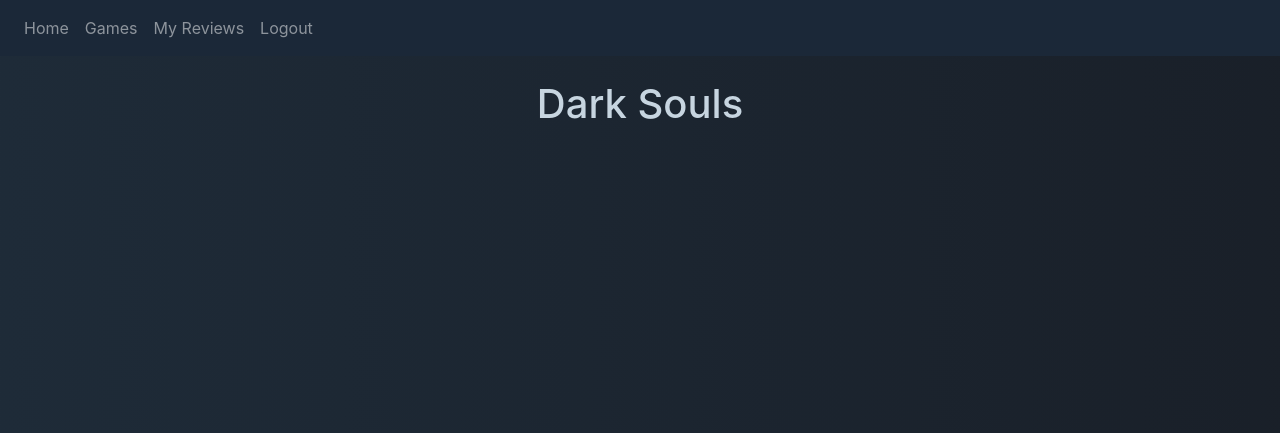
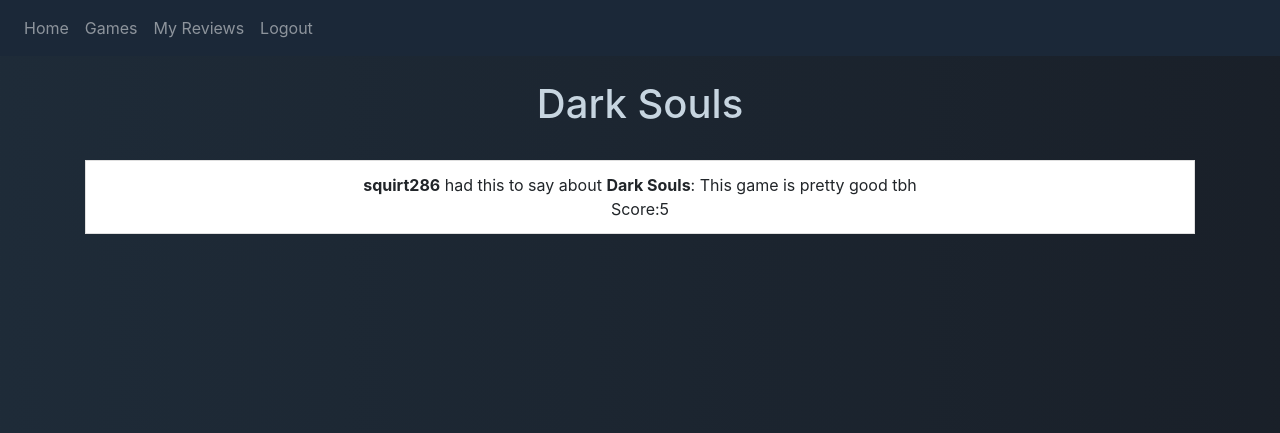
Before and after one commit to JacobDiamond286/specs-capstone, a Flask app: page /games/2 in a window 1280 px wide. Shown: the top 433 px of the page. Run offline with Flask 2, Linux system fonts and the light colour scheme; a user stored in the database is signed in; data comes from the database, SQL or seed files in the repository; both versions use the stored data as it was after the commit; some libraries are stand-ins or nearby versions.

Commit message:
FINISHED

```diff
--- a/website/templates/gamereviews.html
+++ b/website/templates/gamereviews.html
@@ -1,5 +1,11 @@
 {% extends "base.html" %} {% block title %}Reviews{% endblock %}
 {% block content %}
 <h1 class="font-color">{{ current_title }}</h1>
-
+{% for review in games %}
+    <br />
+    <li class="list-group-item"><b>{{ review.username }}</b> had this to say about <b>{{ review.game.title }}</b>: {{ review.text }}
+        <br/>
+        Score:{{ review.score }}</li>
+        <br />
+{% endfor %}
 {% endblock %}
--- a/website/views.py
+++ b/website/views.py
@@ -44,27 +44,9 @@
 @login_required
 def game_reviews(game_id):
     game_title=Games.query.filter_by(id=game_id).first().title
+    games=Reviews.query.filter_by(game_id=game_id).all()
+    for game in games:
+        current_user_id = game.user_id
+        game.username=Users.query.get(current_user_id).username
 
-    # username_table=db.session.query(Reviews).outerjoin(Users, Reviews.user_id==Users.id)
-
-    # username_table=db.session.query(Users).join(Reviews, Users.id==Reviews.user_id).all()
-    # # test = db.session.execute(username_table)
-    # games_table=db.session.query(Games).join(username_table, Games.id==username_table.id)
-
-    Reviews.query.filter_by(game_id=game_id).all()
-
-    username_table=Users.query.join(Reviews)
-
-    games_table=Games.query.join(Reviews)
-    combined=username_table.join(games_table)
-
-    # combined_table = db.session.query(Reviews, Users, Games).filter(Reviews.game_id == game_id).outerjoin(Games, Games.id == Reviews.id).all()
-    # games=Reviews.query.filter_by(game_id=game_id).all()
-    # print(test)
-    print(username_table)
-
-    for record in combined:
-        print(record.id)
-
-
-    return render_template('gamereviews.html', user=current_user, username_table=username_table, games=Reviews.query.filter_by(game_id=game_id).all(), current_title=game_title)
+    return render_template('gamereviews.html', user=current_user, games=games, current_title=game_title)
```
Also changed, not shown: website/database.db.
